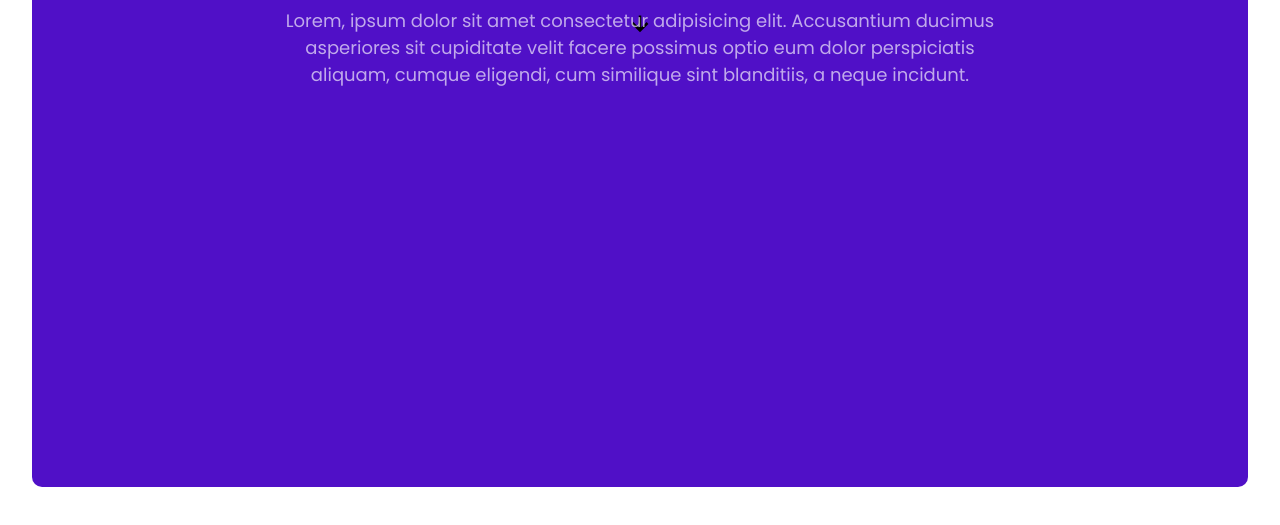
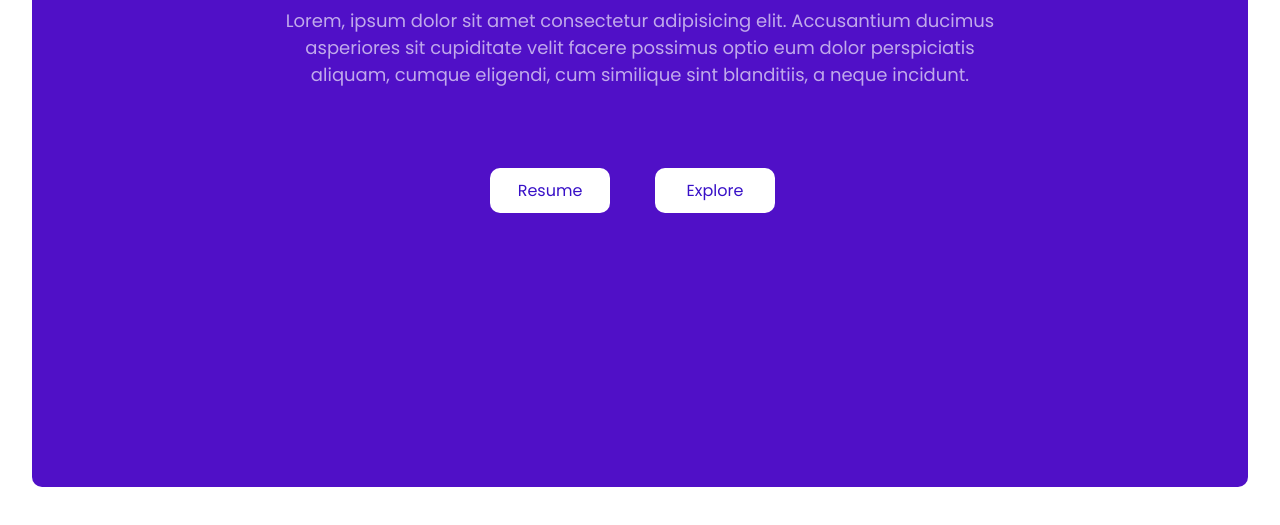
Before and after one commit to erensarac/portfolio, a plain HTML site: page index.html in a window 1280 px wide. Shown: the part 393-918 px from the top of the page. Drawn offline with nearby package versions, Linux system fonts and the light colour scheme.

Commit message:
Update index.html

```diff
--- a/index.html
+++ b/index.html
@@ -36,10 +36,14 @@
             <p>Lorem, ipsum dolor sit amet consectetur adipisicing elit. Accusantium ducimus asperiores sit cupiditate
                 velit facere possimus optio eum dolor perspiciatis aliquam, cumque eligendi, cum similique sint
                 blanditiis, a neque incidunt.</p>
-            <a href="#about"><svg xmlns="http://www.w3.org/2000/svg" width="30" height="30" viewBox="0 0 24 24">
-                    <path d="m18.707 12.707-1.414-1.414L13 15.586V6h-2v9.586l-4.293-4.293-1.414 1.414L12 19.414z">
-                    </path>
-                </svg></a>
+            <div class="buttons">
+                <div class="resume-button">
+                    <a href="#about" title="Show my resume!">Resume</a>
+                </div>
+                <div class="explore-button">
+                    <a href="#about" title="Explore website!">Explore</a>
+                </div>
+            </div>
         </div>
     </div>
     <a name="about"></a>
```
